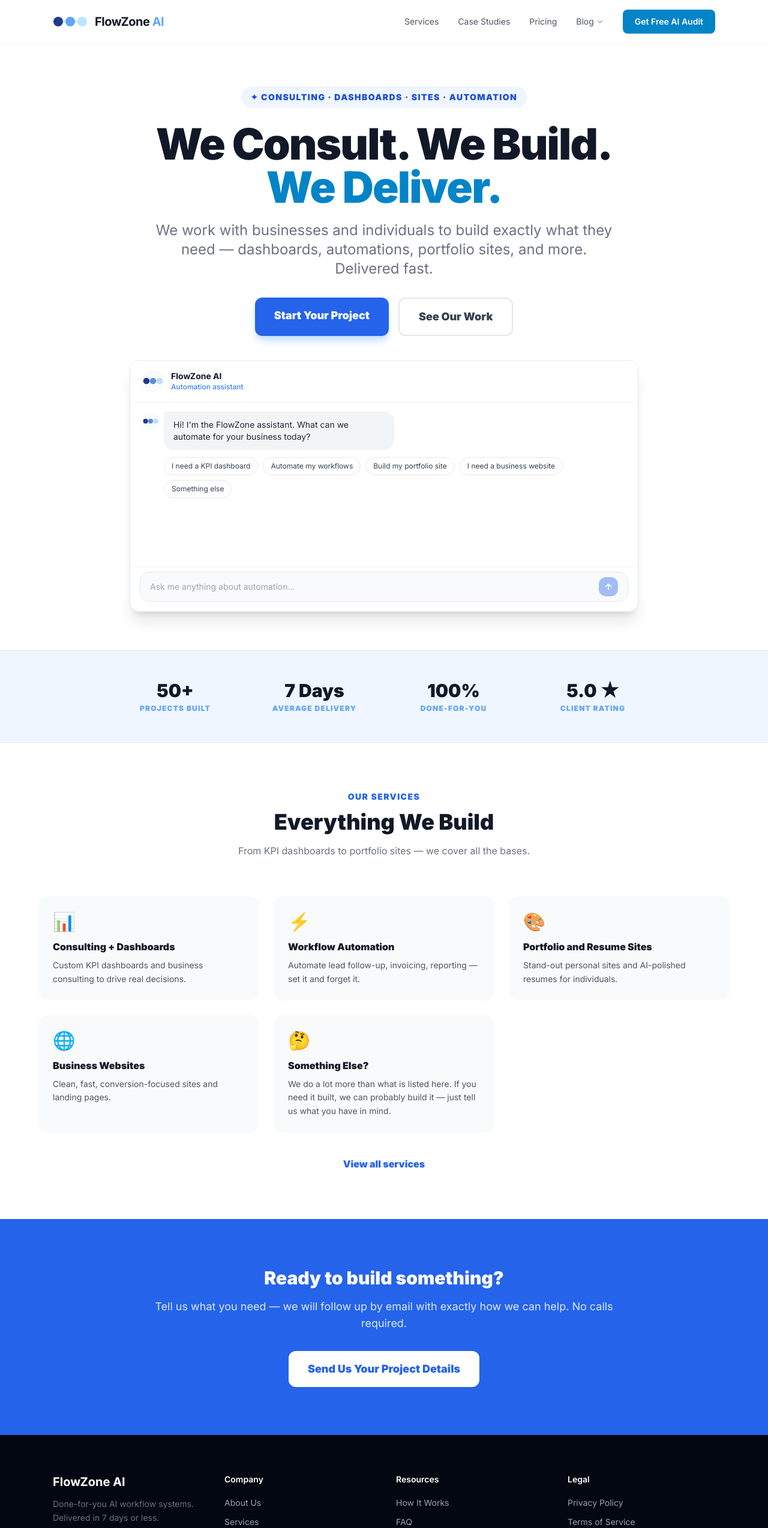
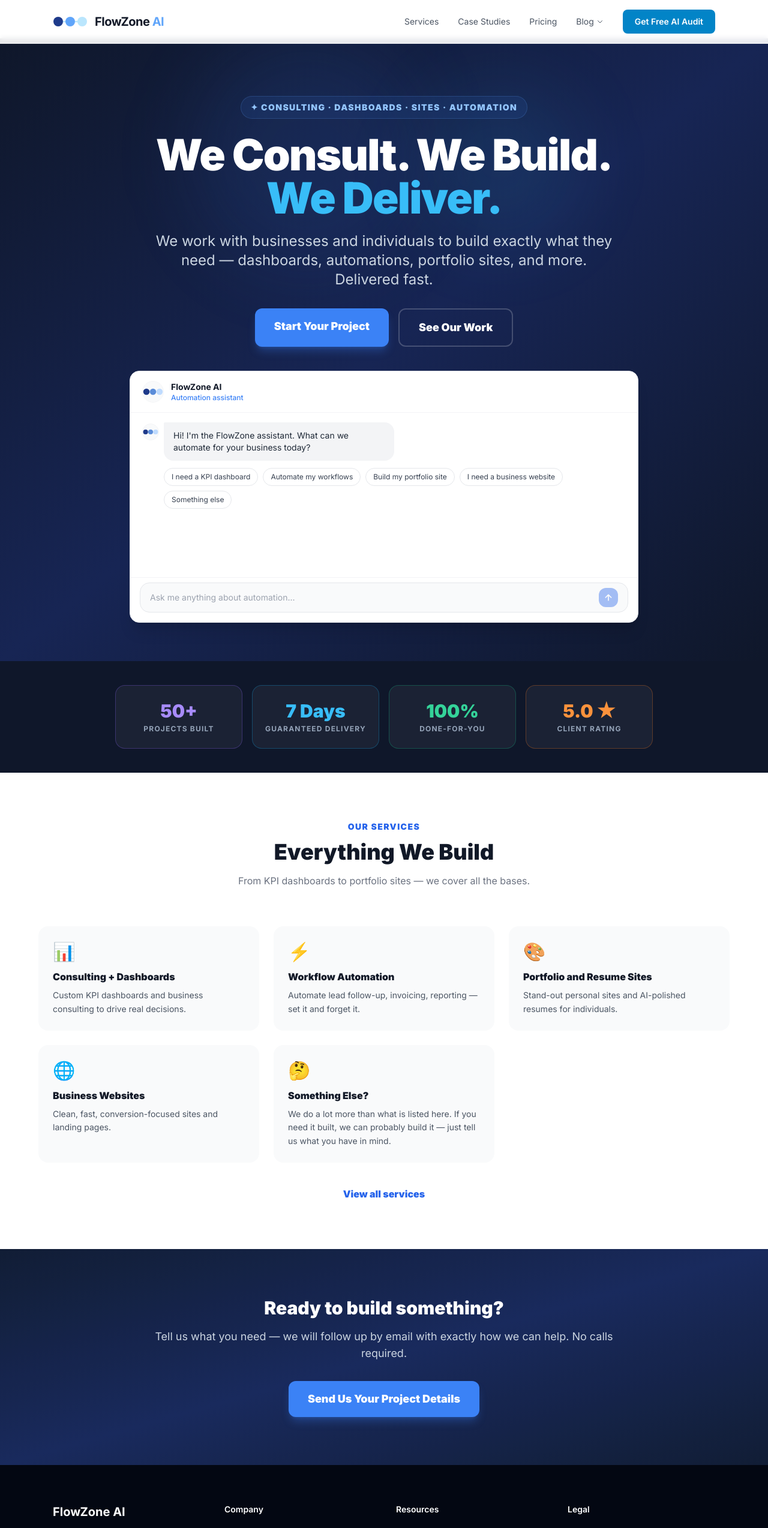
Before and after one commit to dennymypenny/flowzone-ai, a Next.js app: page / in a window 1280 px wide. Shown: the top 2547 px of the page at 60% size. Built offline with nearby package versions, Linux system fonts and the light colour scheme.

Commit message:
Revamp homepage layout and update stylesUpdate homepage: dark hero, colored stats bar, matching CTA section

```diff
--- a/src/app/page.tsx
+++ b/src/app/page.tsx
@@ -3,62 +3,51 @@ import ChatWidget from "@/app/components/ChatWidget";
 
 export const metadata = {
   title: "FlowZone AI | Consult. Build. Deliver.",
-  description:
-    "We consult with businesses and individuals, then build exactly what they need — dashboards, automations, portfolio sites, and more.",
+  description: "We consult with businesses and individuals, then build exactly what they need — dashboards, automations, portfolio sites, and more. Done for you in days.",
 };
 
 export default function Home() {
   return (
     <main className="min-h-screen bg-white">
-      {/* Hero */}
-      <section className="relative bg-white pt-20 pb-0 px-6 overflow-hidden">
-        <div className="max-w-5xl mx-auto text-center">
-          <div className="inline-flex items-center gap-2 bg-blue-50 text-blue-700 px-4 py-2 rounded-full text-sm font-black mb-6 uppercase tracking-widest">
+      <section className="relative bg-gradient-to-br from-slate-900 via-blue-950 to-slate-900 pt-24 pb-0 px-6 overflow-hidden">
+        <div className="absolute top-0 left-1/4 w-96 h-96 bg-blue-500/10 rounded-full blur-3xl pointer-events-none" />
+        <div className="absolute top-20 right-1/4 w-64 h-64 bg-sky-400/10 rounded-full blur-3xl pointer-events-none" />
+        <div className="max-w-5xl mx-auto text-center relative z-10">
+          <div className="inline-flex items-center gap-2 bg-blue-500/10 border border-blue-400/20 text-blue-300 px-4 py-2 rounded-full text-sm font-black mb-6 uppercase tracking-widest">
             ✦ Consulting · Dashboards · Sites · Automation
           </div>
-          <h1 className="text-5xl md:text-7xl font-black text-gray-900 mb-5 leading-tight tracking-tight">
+          <h1 className="text-5xl md:text-7xl font-black text-white mb-5 leading-tight tracking-tight">
             We Consult. We Build. <br />
-            <span className="text-sky-600">We Deliver.</span>
+            <span className="text-sky-400">We Deliver.</span>
           </h1>
-          <p className="text-xl md:text-2xl text-gray-500 max-w-3xl mx-auto mb-8 leading-relaxed">
-            We work with businesses and individuals to build exactly what they need — dashboards,
-            automations, portfolio sites, and more. Delivered fast.
+          <p className="text-xl md:text-2xl text-slate-300 max-w-3xl mx-auto mb-8 leading-relaxed">
+            We work with businesses and individuals to build exactly what they need — dashboards, automations, portfolio sites, and more. Delivered fast.
           </p>
           <div className="flex flex-col sm:flex-row gap-4 justify-center mb-10">
-            <Link
-              href="/intake"
-              className="bg-blue-600 text-white px-8 py-4 rounded-xl font-black text-lg hover:bg-blue-700 transition-all shadow-lg shadow-blue-200"
-            >
+            <Link href="/intake" className="bg-blue-500 text-white px-8 py-4 rounded-xl font-black text-lg hover:bg-blue-400 transition-all shadow-lg shadow-blue-500/30">
               Start Your Project
             </Link>
-            <Link
-              href="/case-studies"
-              className="border-2 border-gray-200 text-gray-700 px-8 py-4 rounded-xl font-black text-lg hover:border-blue-600 hover:text-blue-600 transition-all"
-            >
+            <Link href="/case-studies" className="border-2 border-white/20 text-white px-8 py-4 rounded-xl font-black text-lg hover:border-sky-400 hover:text-sky-400 transition-all">
               See Our Work
             </Link>
           </div>
         </div>
-
-        {/* Wide rectangular chat — max-w-4xl, self-contained height */}
-        <div className="max-w-4xl mx-auto px-6 pb-16">
+        <div className="max-w-4xl mx-auto px-6 pb-16 relative z-10">
           <ChatWidget />
         </div>
       </section>
 
-      <section className="py-12 px-6 bg-blue-50 border-y border-blue-100">
-        <div className="max-w-4xl mx-auto grid grid-cols-2 md:grid-cols-4 gap-8 text-center">
+      <section className="py-10 px-6 bg-slate-900">
+        <div className="max-w-4xl mx-auto grid grid-cols-2 md:grid-cols-4 gap-4 text-center">
           {[
-            { num: "50+", label: "PROJECTS BUILT" },
-            { num: "7 Days", label: "AVERAGE DELIVERY" },
-            { num: "100%", label: "DONE-FOR-YOU" },
-            { num: "5.0 ★", label: "CLIENT RATING" },
+            { num: "50+", label: "Projects Built", color: "text-violet-400", border: "border-violet-500/30" },
+            { num: "7 Days", label: "Guaranteed Delivery", color: "text-sky-400", border: "border-sky-500/30" },
+            { num: "100%", label: "Done-For-You", color: "text-emerald-400", border: "border-emerald-500/30" },
+            { num: "5.0 ★", label: "Client Rating", color: "text-orange-400", border: "border-orange-500/30" },
           ].map((s) => (
-            <div key={s.label}>
-              <div className="text-3xl font-black text-gray-900 mb-1">{s.num}</div>
-              <div className="text-xs font-black text-blue-400 uppercase tracking-widest">
-                {s.label}
-              </div>
+            <div key={s.label} className={`border ${s.border} bg-white/5 rounded-2xl py-6 px-4`}>
+              <div className={`text-3xl font-black ${s.color} mb-1`}>{s.num}</div>
+              <div className="text-xs font-bold text-slate-400 uppercase tracking-widest">{s.label}</div>
             </div>
           ))}
         </div>
@@ -67,79 +56,37 @@ export default function Home() {
       <section className="py-20 px-6 bg-white">
         <div className="max-w-6xl mx-auto">
           <div className="text-center mb-16">
-            <p className="text-blue-600 font-black uppercase tracking-widest text-sm mb-3">
-              OUR SERVICES
-            </p>
+            <p className="text-blue-600 font-black uppercase tracking-widest text-sm mb-3">OUR SERVICES</p>
             <h2 className="text-4xl font-black text-gray-900">Everything We Build</h2>
-            <p className="text-gray-500 mt-4 max-w-xl mx-auto">
-              From KPI dashboards to portfolio sites — we cover all the bases.
-            </p>
+            <p className="text-gray-500 mt-4 max-w-xl mx-auto">From KPI dashboards to portfolio sites — we cover all the bases.</p>
           </div>
           <div className="grid grid-cols-1 md:grid-cols-2 lg:grid-cols-3 gap-6">
             {[
-              {
-                icon: "📊",
-                title: "Consulting + Dashboards",
-                desc: "Custom KPI dashboards and business consulting to drive real decisions.",
-                href: "/services",
-              },
-              {
-                icon: "⚡",
-                title: "Workflow Automation",
-                desc: "Automate lead follow-up, invoicing, reporting — set it and forget it.",
-                href: "/services",
-              },
-              {
-                icon: "🎨",
-                title: "Portfolio and Resume Sites",
-                desc: "Stand-out personal sites and AI-polished resumes for individuals.",
-                href: "/services",
-              },
-              {
-                icon: "🌐",
-                title: "Business Websites",
-                desc: "Clean, fast, conversion-focused sites and landing pages.",
-                href: "/services",
-              },
-              {
-                icon: "🤔",
-                title: "Something Else?",
-                desc: "We do a lot more than what is listed here. If you need it built, we can probably build it — just tell us what you have in mind.",
-                href: "/intake",
-              },
+              { icon: "📊", title: "Consulting + Dashboards", desc: "Custom KPI dashboards and business consulting to drive real decisions.", href: "/services" },
+              { icon: "⚡", title: "Workflow Automation", desc: "Automate lead follow-up, invoicing, reporting — set it and forget it.", href: "/services" },
+              { icon: "🎨", title: "Portfolio and Resume Sites", desc: "Stand-out personal sites and AI-polished resumes for individuals.", href: "/services" },
+              { icon: "🌐", title: "Business Websites", desc: "Clean, fast, conversion-focused sites and landing pages.", href: "/services" },
+              { icon: "🤔", title: "Something Else?", desc: "We do a lot more than what is listed here. If you need it built, we can probably build it — just tell us what you have in mind.", href: "/intake" },
             ].map((s) => (
-              <Link
-                key={s.title}
-                href={s.href}
-                className="block bg-gray-50 rounded-2xl p-6 hover:bg-blue-50 hover:shadow-md transition-all group"
-              >
+              <Link key={s.title} href={s.href} className="block bg-gray-50 rounded-2xl p-6 hover:bg-blue-50 hover:shadow-md transition-all group">
                 <div className="text-3xl mb-3">{s.icon}</div>
-                <h3 className="font-black text-gray-900 mb-2 group-hover:text-blue-600 transition-colors">
-                  {s.title}
-                </h3>
+                <h3 className="font-black text-gray-900 mb-2 group-hover:text-blue-600 transition-colors">{s.title}</h3>
                 <p className="text-sm text-gray-600 leading-relaxed">{s.desc}</p>
               </Link>
             ))}
           </div>
           <div className="text-center mt-10">
-            <Link href="/services" className="text-blue-600 font-black hover:underline">
-              View all services
-            </Link>
+            <Link href="/services" className="text-blue-600 font-black hover:underline">View all services</Link>
           </div>
         </div>
       </section>
 
-      <section className="py-20 px-6 bg-blue-600">
-        <div className="max-w-3xl mx-auto text-center">
+      <section className="py-20 px-6 bg-gradient-to-br from-slate-900 via-blue-950 to-slate-900 relative overflow-hidden">
+        <div className="absolute inset-0 bg-blue-500/5 pointer-events-none" />
+        <div className="max-w-3xl mx-auto text-center relative z-10">
           <h2 className="text-3xl font-black text-white mb-4">Ready to build something?</h2>
-          <p className="text-blue-100 text-lg mb-8">
-            Tell us what you need — we will follow up by email with exactly how we can help. No
-            calls required.
-          </p>
-          <Link
-            href="/intake"
-            className="bg-white text-blue-600 px-8 py-4 rounded-xl font-black text-lg hover:bg-blue-50 transition-colors inline-block"
-          >
+          <p className="text-slate-300 text-lg mb-8">Tell us what you need — we will follow up by email with exactly how we can help. No calls required.</p>
+          <Link href="/intake" className="bg-blue-500 text-white px-8 py-4 rounded-xl font-black text-lg hover:bg-blue-400 transition-colors inline-block shadow-lg shadow-blue-500/30">
             Send Us Your Project Details
           </Link>
         </div>
```
